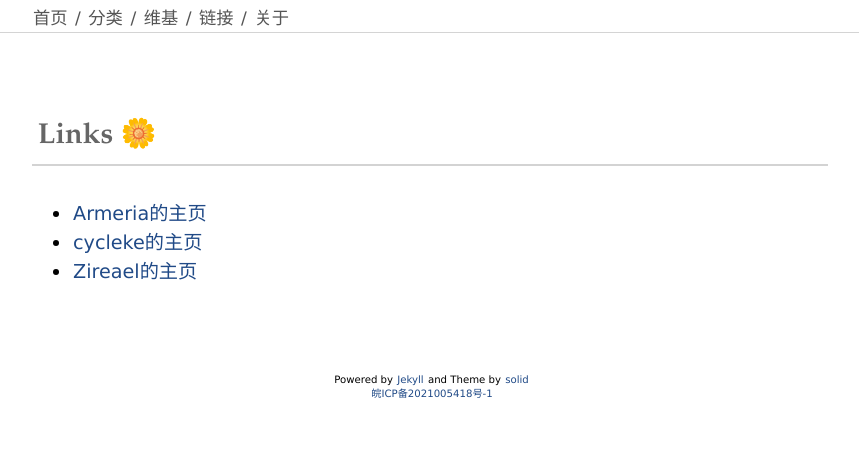
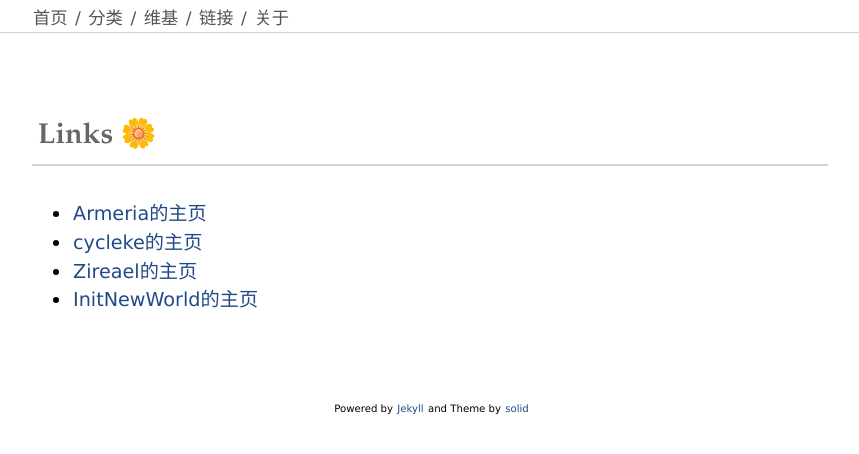
Before and after one commit to armeriaw/armeriaw.github.io, a Jekyll site: the page built from pages/links.md, in a window 1280 px wide. Shown: the top 454 px of the page, without its empty margins (208-1067 px from the left). Built offline with Jekyll 4.4.1, drawn with Linux system fonts in a browser that asks for light colours.

Commit message:
add link

```diff
--- a/_includes/footer.html
+++ b/_includes/footer.html
@@ -3,7 +3,7 @@
         Powered by <a href="http://jekyllrb.com">Jekyll</a>
         and Theme by <a href="http://github.com/mzlogin/jekyll-theme-solid">solid</a>
         <br>
-        <a href="http://beian.miit.gov.cn/">皖ICP备2021005418号-1</a>
+        <!-- <a href="http://beian.miit.gov.cn/">皖ICP备2021005418号-1</a> -->
     </p>
 </center>
     </body>
--- a/pages/links.md
+++ b/pages/links.md
@@ -10,4 +10,5 @@ permalink: /links/
 <li><a href="https://armeriawang.github.io">Armeria的主页</a></li>
 <li><a href="https://cycleke.github.io">cycleke的主页</a></li>
 <li><a href="http://zireael.init-new-world.com">Zireael的主页</a></li>
+<li><a href="https://hexo.init-new-world.com/">InitNewWorld的主页</a></li>
 </ul>
```
